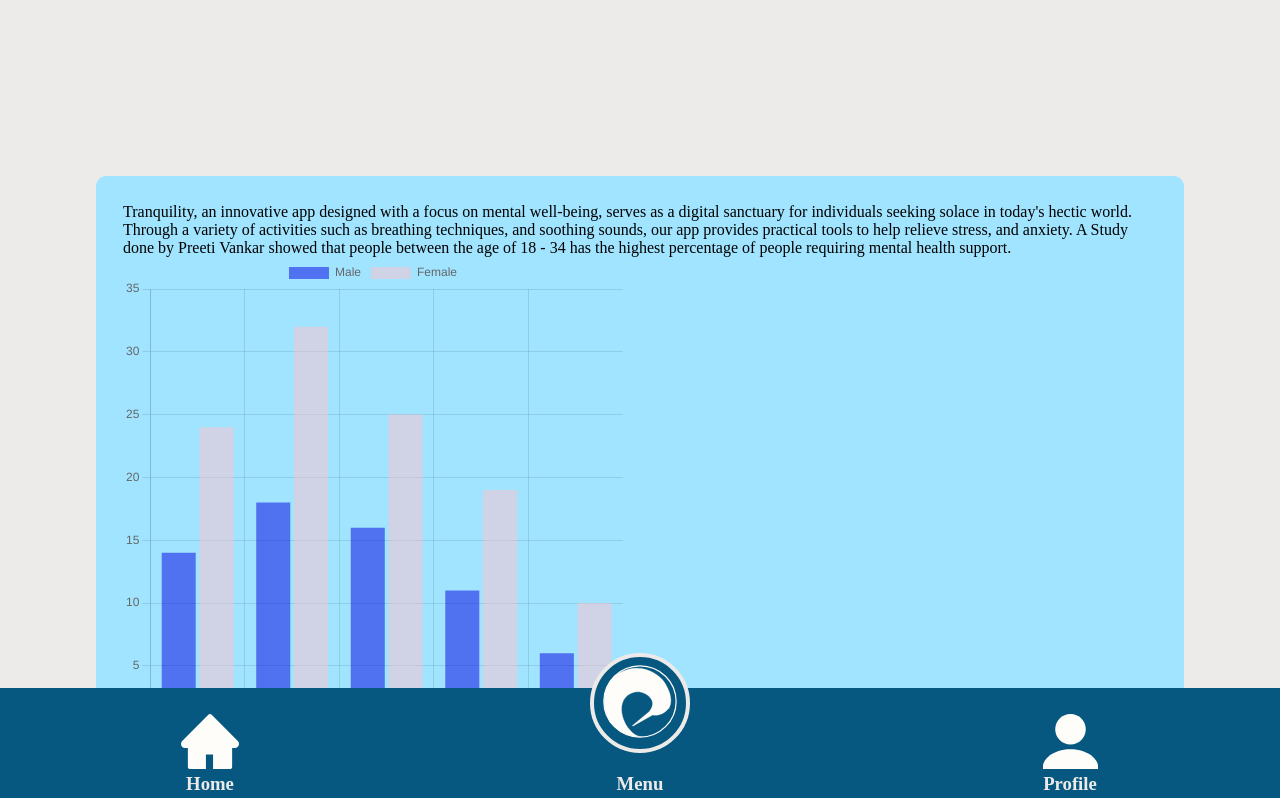
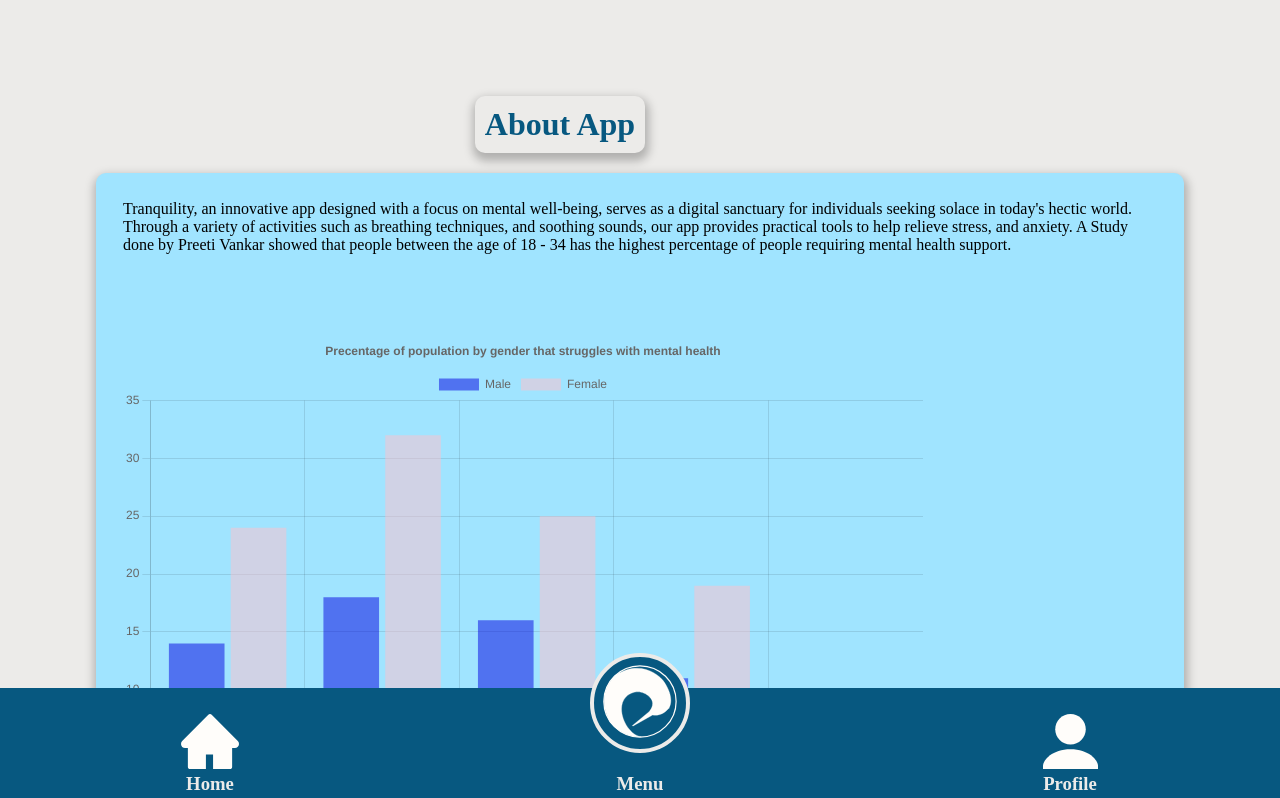
Before and after one commit to marlowereyes/Tranquillity-Cranes, a Next.js app: page /about in a window 1280 px wide. Shown: the top 798 px of the page. Built offline with nearby package versions, Linux system fonts and the light colour scheme.

Commit message:
adding coloring border-shadows, and fixing errors with graph displaying

```diff
--- a/components/GraphBar/index.js
+++ b/components/GraphBar/index.js
@@ -28,7 +28,7 @@
 
     useEffect(() => {
         setChartData({
-            labels: ["0%", "10%", "20", "30%", "40%"],
+            labels: ["12-17 years", "18-34 years", "35-49 years", "50-64 years", "65 years or older"],
             datasets: [
                 {
                     label: 'Male',
@@ -61,9 +61,9 @@
         })
     },[])
 
-    return(
-
-            <Bar data={chartData} option={chartOptions} style={{maxWidth: "500px", maxHeight: "500px"}}/>
-
-    )
+    return (
+        <div style={{ maxWidth: "800px", maxHeight: "600px", height: "500px"}}>
+            <Bar data={chartData} options={chartOptions} />
+        </div>
+    );
 }
--- a/pages/about.js
+++ b/pages/about.js
@@ -14,6 +14,9 @@
                 <link rel="icon" href="/favicon.ico"/>
             </Head>
             <main className={`${styles.main}`}>
+                <div className={styles.header}>
+                    <h1 className={styles.headerText}>About App</h1>
+                </div>
                 <div className={styles.aboutApp}>
                     <p className={styles.infoApp}>Tranquility, an innovative app designed with a focus on mental well-being, serves as a digital sanctuary for individuals seeking solace in today's hectic world. Through a variety of activities such as breathing techniques, and soothing sounds, our app provides practical tools to help relieve stress, and anxiety. A Study done by
 Preeti Vankar showed that people between the age of 18 - 34 has the highest percentage of people requiring mental health support.</p>
--- a/styles/About.module.css
+++ b/styles/About.module.css
@@ -4,7 +4,7 @@
     justify-content: space-between;
     align-items: center;
     padding: 6rem;
-    min-height: 20vh;
+    min-height: 100vh;
     max-width: 100vw;
     background-color: var(--background-color);
 }
@@ -16,9 +16,23 @@
     border: 2px solid var(--background-color-3);
     border-radius: 10px;
     padding: 25px;
-    margin-top: 5em;
+    margin-top: 20px;
+    margin-bottom: 50px;
+    box-shadow: var(--box-shadow);
+    gap: 5em;
 }
 
-.infoApp {
+.header {
+    display: flex;
+    justify-content: center;
 
 }
+
+.headerText {
+    color: var(--foreground-color);
+    box-shadow: var(--box-shadow);
+    border-radius: 10px;
+    padding: 10px;
+    margin-right: 5em;
+    white-space: nowrap;
+}
```
